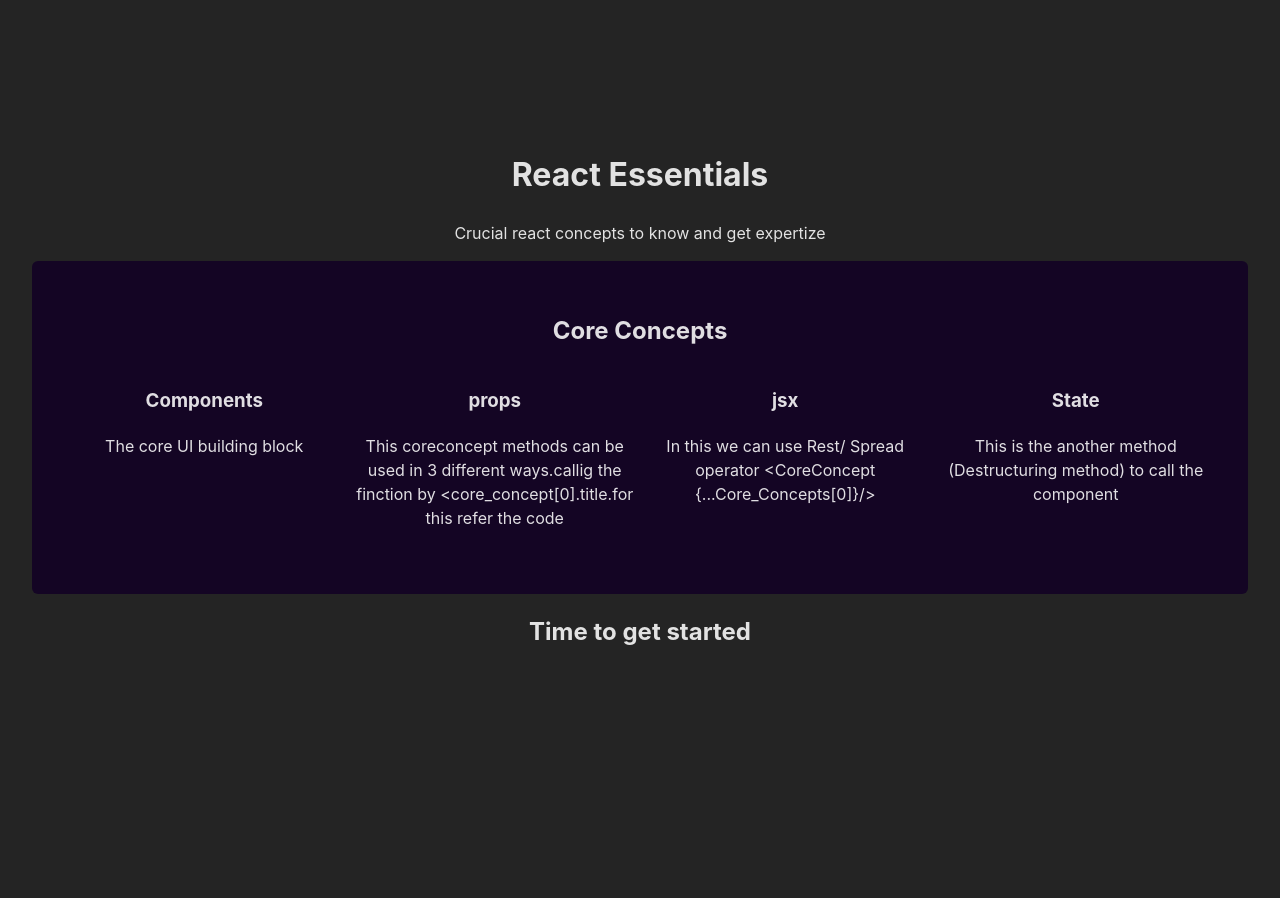
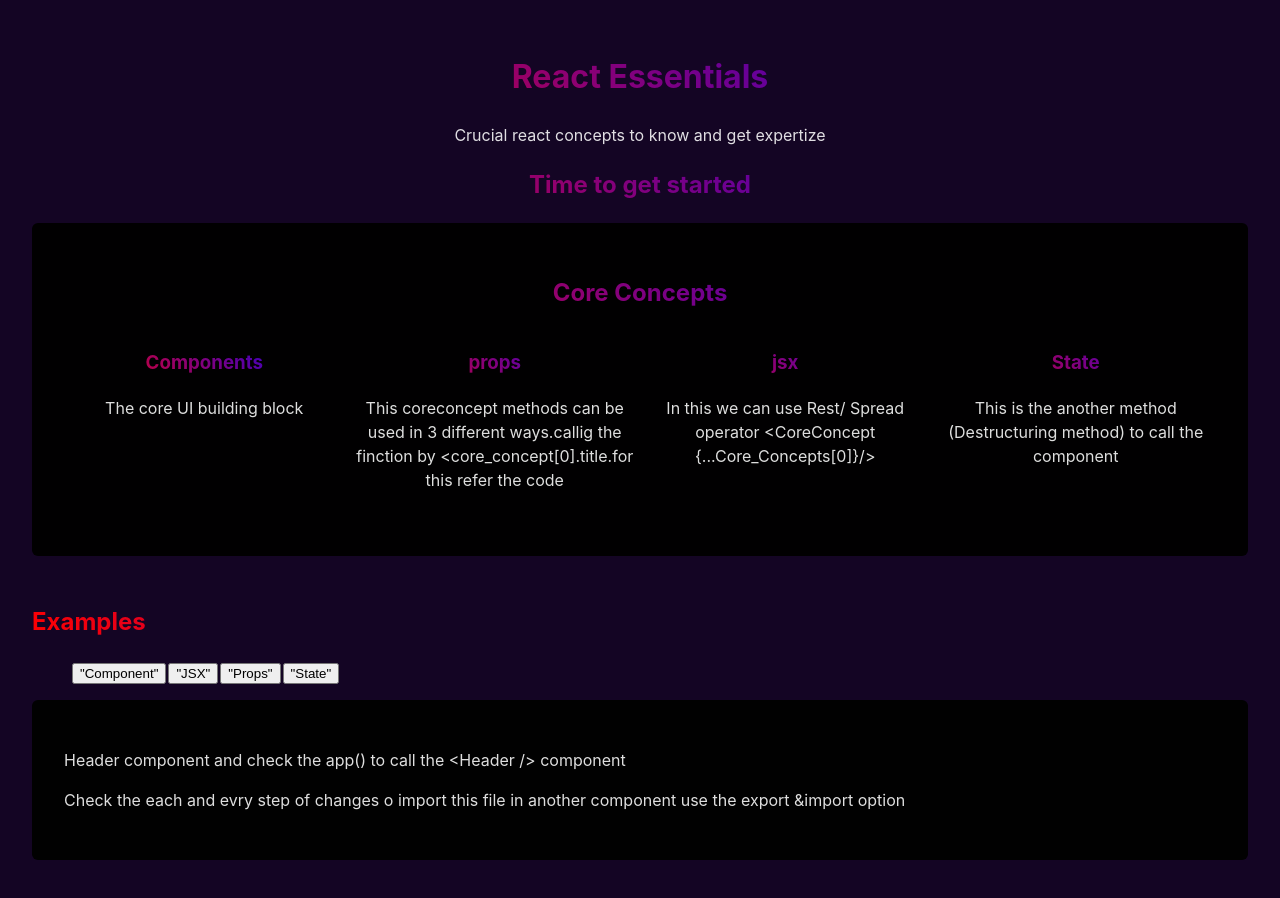
Before and after one commit to Uthaya-Uitoux/react-udemy, a React (Vite) app: page / in a window 1280 px wide. Shown: the top 898 px of the page. Before the commit the page ends 800 px from the top, so only its background shows below. Built offline with nearby package versions, Linux system fonts and the light colour scheme.

Commit message:
completed the content code commited

```diff
--- a/src/App.jsx
+++ b/src/App.jsx
@@ -1,7 +1,11 @@
+import {useState} from 'react';
 import { coreConcepts } from "./data.js";
+import {EXAMPLES}from "./data.js"
 import './App.css'
 import Header from './Components/Header.jsx'
 import CoreConcepts from "./Components/CoreConcepts.jsx";
+
+import TabButton from "./Components/TabButton.jsx";
 
 
 //Header component and check the app() to call the <Header /> component
@@ -19,11 +23,39 @@
   ) we can alo use this method
 }*/
 
-function App() {
+
+/*For section 2, in menu list, create a new component in seperate file
+Instead of repeating saem with several data
+<li><button></button></li></menu>
+<li><button></button></li></menu>
+method 1: basic method -- <button>Component</button> // will give the same output
+method 2 In this we can give the components as --> <TabButton>Components</TabButton> by using "children" and "props"
+method 3 wecan use label method  --><TabButton label="Components" />*/
+
+
+/*Clicking Event and get the o/p in the screen//Passing function as values
+
+
+  - create a new function inside the app.jsx component and modify the examples section
+  <TabButton onSelect={handleClick}>"Component"</TabButton>
+
+  - Give the new function in App.jsx and call the function in section(Check the above line)
+     function handleClick(){
+    console.log("Hello world - REACTJS")
+}
+
+
+  Program::
+  function App() {
+
+  function handleClick(){
+    console.log("Hello world - REACTJS")
+}
   return (
     <div>
     <Header />
       <main>
+      <h2>Time to get started</h2>
       <section id="core-concepts">
       <h2>Core Concepts</h2>
       <ul className="concept-list">
@@ -35,10 +67,140 @@
       <CoreConcepts {...coreConcepts[3]} />
       </ul>
       </section>
-        <h2>Time to get started</h2>
+      <section id ="Examples">
+          <h2>Examples</h2>
+          <menu>
+          <TabButton onSelect={handleClick}>"Component"</TabButton>
+          <TabButton onSelect={handleClick}>"JSX"</TabButton>
+          <TabButton onSelect={handleClick}>"Props"</TabButton>
+          <TabButton onSelect={handleClick}>"State"</TabButton>
+          </menu>
+        DYNAMIC CONTENT
+      </section>
       </main>
     </div>
   );
 }
 
 export default App;
+*/
+
+
+/*Passing custom Arguments as Events
+     -- Passing the arguments As  function handleClick(selectedButton)
+      -- Pass the arrow function in the menu  <TabButton onSelect={()=> handleClick('Component')}>"Component"</TabButton>
+      eg: <TabButton onSelect={()=> handleClick('Component')}>"Component"</TabButton>
+      - Here directly the handleClick won't be executed ,First it will check for the arrow function
+       ie,
+       function handleClick(selectedButton){
+    //selectedButton should be any 1 of this [ component, jsx, props, state]
+    console.log(selectedButton)
+        <menu>
+          <TabButton onSelect={ ()=> handleClick('Component')}>"Component"</TabButton>
+          <TabButton onSelect={()=> handleClick('JSX')}>"JSX"</TabButton>
+          <TabButton onSelect={()=> handleClick('Props')}>"Props"</TabButton>
+          <TabButton onSelect={()=> handleClick('State')}>"State"</TabButton>
+          </menu>
+     - After checking the the valus will be displayed based on the event selected.*/
+
+     /* Giving the values as static
+     - add the let statement and call this in main function
+      eg:
+
+      function App() {
+
+  let tabContent="Give the input from the above list";
+
+  function handleClick(selectedButton){
+    //selectedButton should be any 1 of this [ component, jsx, props, state]
+    tabContent =selectedButton;
+    console.log(tabContent)
+    ....
+
+    <section id ="Examples">
+          <h2>Examples</h2>
+          <menu>
+          <TabButton onSelect={ ()=> handleClick('Component')}>"Component"</TabButton>
+          <TabButton onSelect={()=> handleClick('JSX')}>"JSX"</TabButton>
+          <TabButton onSelect={()=> handleClick('Props')}>"Props"</TabButton>
+          <TabButton onSelect={()=> handleClick('State')}>"State"</TabButton>
+          </menu>
+        {tabContent}
+      </section>
+      */
+
+
+      /** Managing state and using HOOKS -
+       - Import the hooks i react project - import {useState} from 'react';
+       - call the useState() in main function(useState();)
+       - useState shouldbe written as
+            const [selectedTopic, setSelectedTopic]= useState('Give the input from the above list');
+         - selectedTopic-->Array and setSelectedTopic--> function(need to give the function using this second name)
+       - Rules of useState
+         (i)
+
+      - Code
+
+         function App() {
+       const [selectedTopic, setSelectedTopic]= useState('Give the input from the above list');
+  //Here in code we are giving the state value
+
+       function handleClick(selectedButton){
+          //selectedButton should be any 1 of this [ component, jsx, props, state]
+          setSelectedTopic(selectedButton); // Changing the calling function where the data to be displayed.
+          console.log(selectedTopic)
+          ...
+          <TabButton onSelect={()=> handleClick('Props')}>"Props"</TabButton>
+          <TabButton onSelect={()=> handleClick('State')}>"State"</TabButton>
+          </menu>
+        {selectedTopic} //This changes should be done on the screen then only we will get the data
+      </section>
+       */
+
+
+      /**Derving the proper o/p for the elements */
+function App() {
+  const [selectedTopic, setSelectedTopic]= useState('Component');
+
+
+  function handleClick(selectedButton){
+    //selectedButton should be any 1 of this [ component, jsx, props, state]
+    setSelectedTopic(selectedButton);
+    console.log(selectedTopic)
+
+}
+  return (
+    <div>
+    <Header />
+      <main>
+      <h2>Time to get started</h2>
+      <section id="core-concepts">
+      <h2>Core Concepts</h2>
+      <ul className="concept-list">
+      <CoreConcepts
+        title= {coreConcepts[0].title}
+        description ={coreConcepts[0].description} />
+      <CoreConcepts {...coreConcepts[1]} />
+      <CoreConcepts {...coreConcepts[2]} />
+      <CoreConcepts {...coreConcepts[3]} />
+      </ul>
+      </section>
+      <section id ="Examples">
+          <h2>Examples</h2>
+          <menu>
+          <TabButton onSelect={ ()=> handleClick('Component')}>"Component"</TabButton>
+          <TabButton onSelect={()=> handleClick('JSX')}>"JSX"</TabButton>
+          <TabButton onSelect={()=> handleClick('Props')}>"Props"</TabButton>
+          <TabButton onSelect={()=> handleClick('State')}>"State"</TabButton>
+          </menu>
+          <div id="tab-content">
+          <p>{EXAMPLES[selectedTopic].Title}</p>
+          <p>{EXAMPLES[selectedTopic].Description}</p>
+          </div>
+      </section>
+      </main>
+    </div>
+  );
+}
+
+export default App;
--- a/src/Components/CoreConcepts.jsx
+++ b/src/Components/CoreConcepts.jsx
@@ -1,8 +1,8 @@
-export default function CoreConcepts({title, description}){
+export default function coreConcepts({title, description}){
     return(
       <li>
       <h3>{title}</h3>
       <p>{description}</p>
       </li>
-    )
+    );
   }
--- /dev/null
+++ b/src/Components/TabButton.jsx
@@ -0,0 +1,85 @@
+/*
+
+Both method gives the same output
+  Method 1
+export default function TabButton(props)
+This props will give the below format to pull the text
+<button>{props.children}</button>
+
+App.jsx - section
+<menu>
+<TabButton>Components</TabButton>
+</menu>
+Method 2
+
+export default function TabButton({children}){
+    return(
+        <li>
+        <button>{children}</button>
+        </li>
+        );
+App.jsx - section
+<menu>
+<TabButton>Components</TabButton>
+</menu>
+
+Method 3
+ export default function TabButton({label}){
+    return(
+        <li>
+        <button>{label}</button>
+        </li>
+        );
+}
+App.jsx - section
+<menu>
+<TabButton label="Components" />
+</menu>
+
+*/
+
+/* EVent function - Click on the button and get the data
+
+document.querySelector('button').addEventListener('Click',()=>{})  ---> this is used in vennila JS
+
+In React JS we can use onClick function - advance method
+      - <button onClick ={handleClick}>{label}</button> or  <button onClick ={handleClick}>{children}</button>
+      - To use the Onclick function, we need to write the seperate function
+        For example
+             function handleClick(){
+        console.log("Hello world")
+    }
+    return(
+        <li>
+        <button onClick ={handleClick}>{label}</button>
+        </li>
+        );*/
+
+/*To give the Dynamic value for the examples//Passing function as values,
+
+  - we can use the Onclick on the each and every examples with the help of new function (onSelect)
+- export default function TabButton({children,onSelect})
+- WE ARE REMOVING THE FUNCTION and giving this in App component
+    {
+    function handleClick(){
+        console.log("Hello world")
+    }
+ - This is the exact function
+
+ export default function TabButton({children, onSelect}){
+    return(
+        <li>
+        <button onClick ={onSelect}>{children}</button>
+        </li>
+        ); */
+
+
+        /*Passing custom Arguments as Events
+         */
+export default function TabButton({children, onSelect}){
+    return(
+        <li>
+        <button onClick ={onSelect}>{children}</button>
+        </li>
+        );
+}
--- a/src/assets/styles/theme.css
+++ b/src/assets/styles/theme.css
@@ -1,3 +1,8 @@
+h1,h3,h2{
+    background: linear-gradient(45deg, #ff0000, #0000ff);
+    background-clip: text;
+    color:transparent
+  }
 .concept-list {
     list-style: none;
     padding-left: 0;
@@ -7,3 +12,16 @@
 .concept-list li {
     flex: 1;
 }
+#Examples{
+    margin:3rem auto;
+}
+#Examples{
+    text-align: left;
+}
+#Examples menu {
+    margin:1rem auto;
+    list-style: none;
+    display:flex;
+    gap:2px;
+    color: #535bf2;
+}
--- a/src/data.js
+++ b/src/data.js
@@ -37,3 +37,25 @@
   )*/
     }
 ]
+
+/**Giving the example details to optiize the code and give it in the o/p
+ *
+ */
+export const EXAMPLES = {
+   Component:{
+      Title:'Header component and check the app() to call the <Header /> component',
+      Description: 'Check the each and evry step of changes o import this file in another component use the export &import option',
+      },
+    JSX:{
+      Title:'Passing custom Arguments as Events',
+      Description: 'Pass the arrow function in the menu  <TabButton onSelect={()=> handleClick("Component")}>"Component"</TabButton>',
+      },
+    Props:{
+      Title:'Clicking Event and get the o/p in the screen//Passing function as values',
+      Description: 'create a new function inside the app.jsx component and modify the examples section<TabButton onSelect={handleClick}>"Component"</TabButton> ',
+      },
+    State:{
+        Title:'Managing state and using HOOKS',
+        Description: 'Import the hooks i react project - import {useState} from "react";'
+     }
+}
--- a/src/index.css
+++ b/src/index.css
@@ -26,6 +26,7 @@
   margin: 0;
   display: flex;
   place-items: center;
+  background-color: #140524;
   min-width: 320px;
   min-height: 100vh;
 }
@@ -33,6 +34,12 @@
 #core-concepts{
   padding: 2rem;
   border-radius:6px;
-  background-color: #140524;
+  background-color: #010001;
   box-shadow: 0 2px 8pxrgba(0,0,0,0.4);
 }
+#tab-content{
+  padding:2rem;
+  border-radius:6px;
+  background-color: #010101;
+  box-shadow: 0 2px 8pxrgba(0,0,0,0.4);
+}
```
